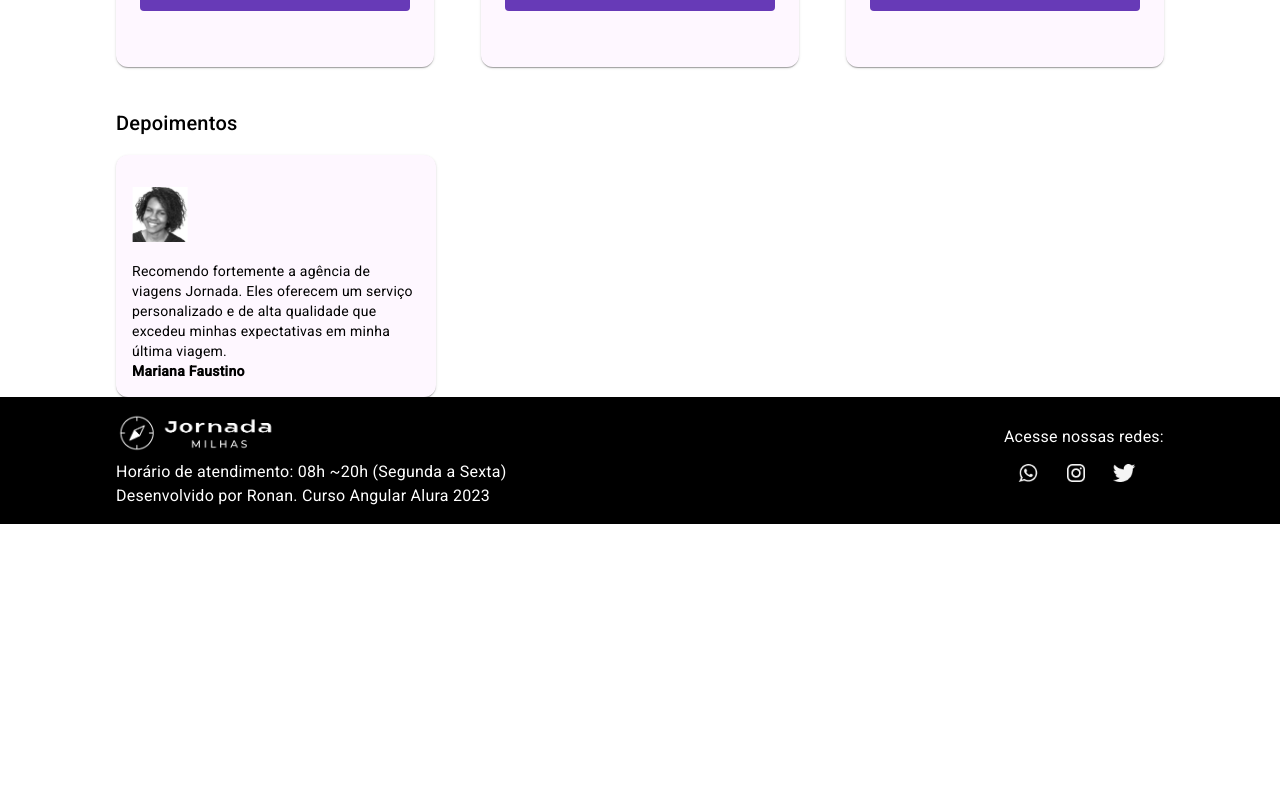
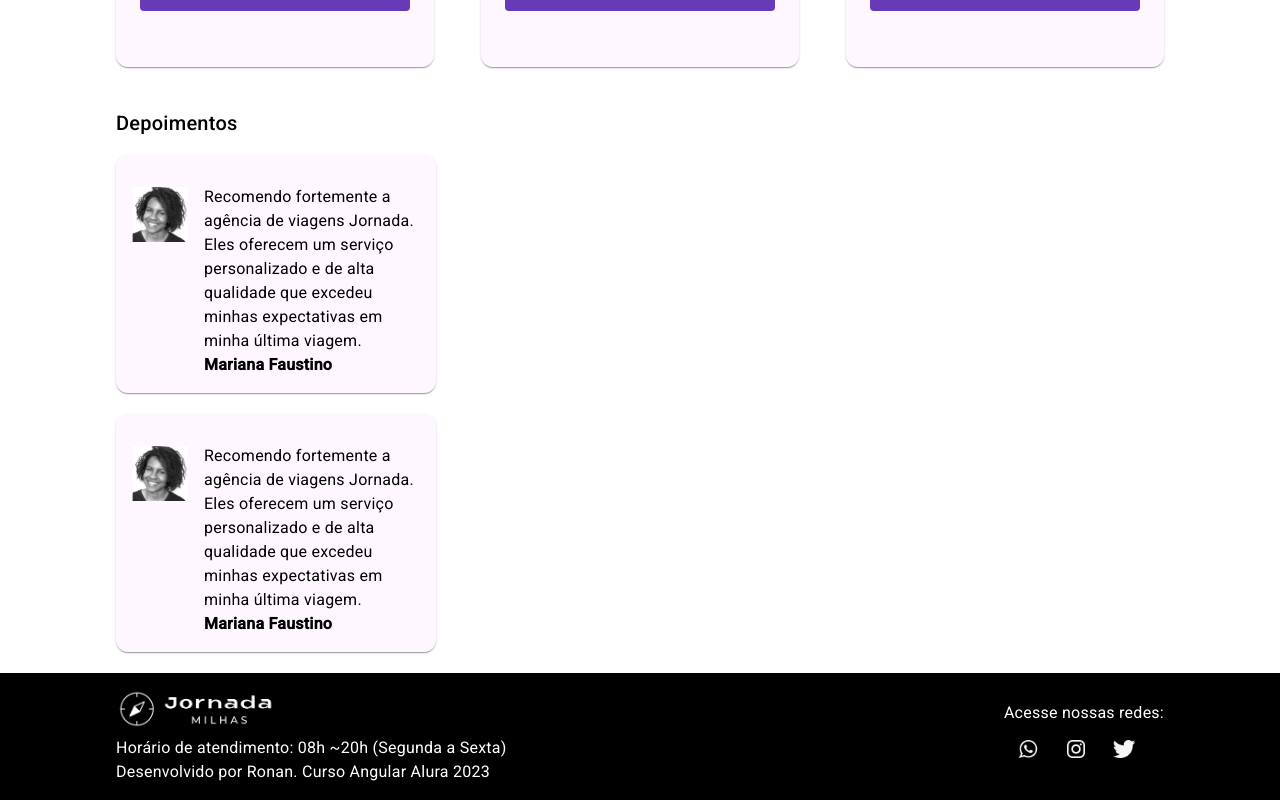
Before and after one commit to rwgit2023/projeto-viagem-angular, an Angular app: page / in a window 1280 px wide. Shown: the part 1761-2561 px from the top of the page. Before the commit the page ends 2285 px from the top, so only its background shows below. Built offline with nearby package versions, Linux system fonts and the light colour scheme.

Commit message:
bug card depoiment

```diff
--- a/src/app/pages/home/home.component.html
+++ b/src/app/pages/home/home.component.html
@@ -25,6 +25,7 @@
     <h2>Depoimentos</h2>
 
     <app-card-depoimento></app-card-depoimento>
+    <app-card-depoimento></app-card-depoimento>
 
 
 
--- a/src/app/shared/card-depoimento/card-depoimento.component.css
+++ b/src/app/shared/card-depoimento/card-depoimento.component.css
@@ -2,15 +2,20 @@
     max-width: 320px;
     background-color: #FEF7FF;
     border-radius: 12px;
-    border:  none;
+    border: none;
+    margin-bottom: 2%;
+
+
 
 
 }
-.depoimento img{
+
+.depoimento img {
 
     max-width: 56px;
     max-height: 56px;
     margin-top: 16px;
+
 
 }
 
@@ -21,7 +26,18 @@
 }
 
 
-.depoimento li {
+.depoimento ul li {
 
+    font-style: normal;
+    font-weight: 400;
+    font-size: 16px;
+    line-height: 24px;
 
 }
+
+.depoimento .cont {
+    display: flex;
+    align-items: start;
+    gap: 16px;
+
+  }
--- a/src/app/shared/card-depoimento/card-depoimento.component.html
+++ b/src/app/shared/card-depoimento/card-depoimento.component.html
@@ -1,5 +1,5 @@
 <mat-card class="depoimento">
-    <mat-card-content>
+    <mat-card-content class="cont">
 
         <img mat-card-image src="assets/imagens/avatar3.png" alt="Avatar da autora do depoimento">
 
@@ -9,4 +9,6 @@
 
         </ul>
     </mat-card-content>
+
+
 </mat-card>
```
